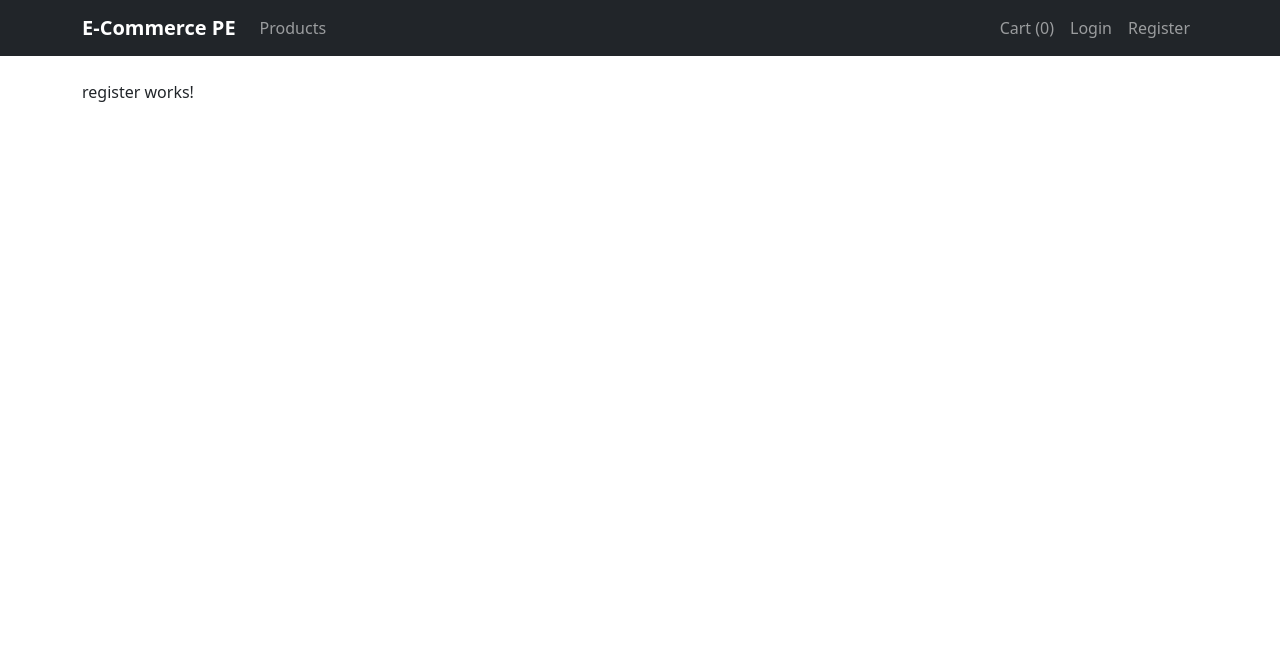
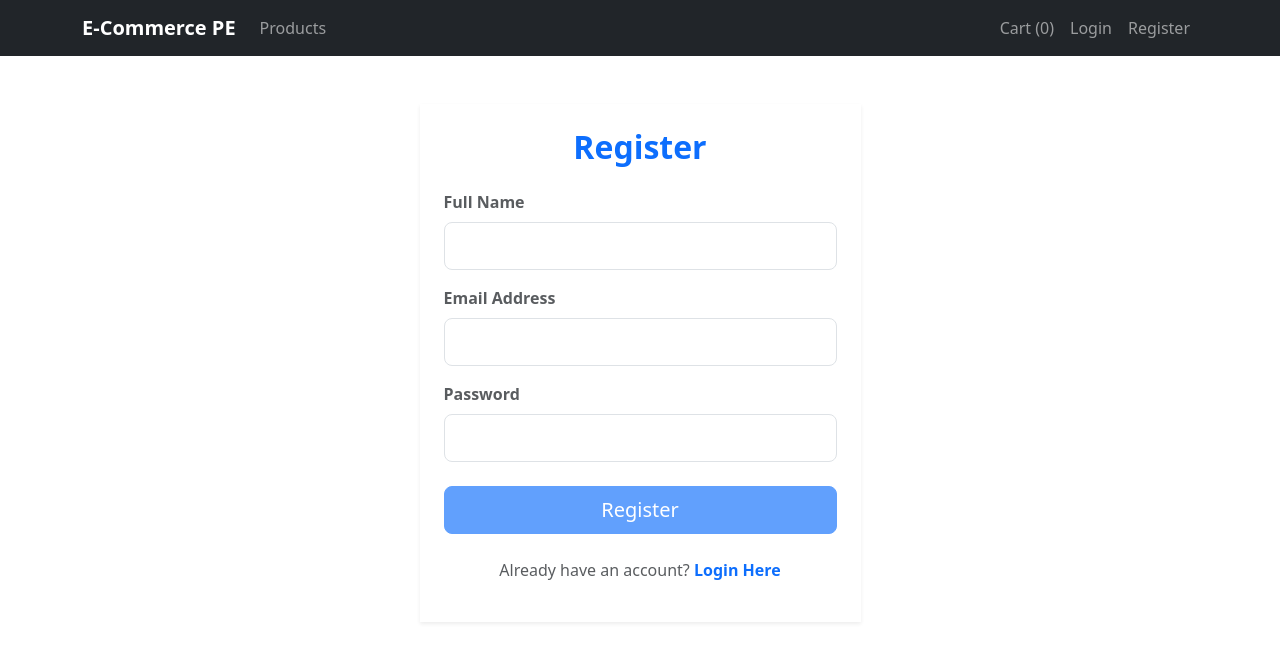
Before and after one commit to NitaMario/ECommerceVerticalSlice, an Angular app in the folder Frontend/: page /register in a window 1280 px wide. Shown: the top 662 px of the page. Built offline with nearby package versions, Linux system fonts and the light colour scheme.

Commit message:
feat: add register component

```diff
--- a/Frontend/src/app/features/auth/auth.service.ts
+++ b/Frontend/src/app/features/auth/auth.service.ts
@@ -23,6 +23,13 @@ export class AuthService {
       );
   }
 
+  public register(data: { name: string; email: string; password: string }) {
+    return this.http.post<any>(
+      'https://localhost:7119/api/identity/register',
+      data,
+    );
+  }
+
   public logout() {
     sessionStorage.removeItem('jwt_token');
     this.isLoggedIn.set(false);
--- a/Frontend/src/app/features/auth/register/register.component.html
+++ b/Frontend/src/app/features/auth/register/register.component.html
@@ -1 +1,71 @@
-<p>register works!</p>
+<div class="container mt-5">
+  <div class="row justify-content-center">
+    <div class="col-md-5">
+      <div class="car shadow-sm border-0">
+        <div class="card-body p-4">
+          <h2 class="text-center mb-4 text-primary fw-bold">Register</h2>
+
+          @if (errorMessage) {
+            <div class="alert alert-danger">{{ errorMessage }}</div>
+          }
+          @if (successMessage) {
+            <div class="alert alert-success">{{ successMessage }}</div>
+          }
+
+          <form (ngSubmit)="onRegister()">
+            <div class="mb-3">
+              <label class="form-label text-muted fw-bold">Full Name</label>
+              <input
+                type="text"
+                class="form-control form-control-lg"
+                name="name"
+                [(ngModel)]="registerData.name"
+                required
+              />
+            </div>
+            <div class="mb-3">
+              <label class="form-label text-muted fw-bold">Email Address</label>
+              <input
+                type="email"
+                class="form-control form-control-lg"
+                name="email"
+                [(ngModel)]="registerData.email"
+                required
+              />
+            </div>
+            <div class="mb-4">
+              <label class="form-label text-muted fw-bold">Password</label>
+              <input
+                type="password"
+                class="form-control form-control-lg"
+                name="password"
+                [(ngModel)]="registerData.password"
+                required
+              />
+            </div>
+            <button
+              type="submit"
+              class="btn btn-primary btn-lg w-100"
+              [disabled]="
+                isLoading ||
+                !registerData.name ||
+                !registerData.email ||
+                !registerData.password
+              "
+            >
+              {{ isLoading ? "Creating Account..." : "Register" }}
+            </button>
+          </form>
+          <div class="text-center mt-4">
+            <p class="text-muted">
+              Already have an account?
+              <a routerLink="/login" class="fw-bold text-decoration-none"
+                >Login Here</a
+              >
+            </p>
+          </div>
+        </div>
+      </div>
+    </div>
+  </div>
+</div>
--- a/Frontend/src/app/features/auth/register/register.component.ts
+++ b/Frontend/src/app/features/auth/register/register.component.ts
@@ -1,11 +1,50 @@
-import { Component } from '@angular/core';
+import { Component, inject } from '@angular/core';
+import { Router, RouterLink } from '@angular/router';
+import { FormsModule } from '@angular/forms';
+import { AuthService } from '../auth.service';
 
 @Component({
   selector: 'app-register',
-  imports: [],
+  standalone: true,
+  imports: [FormsModule, RouterLink],
   templateUrl: './register.component.html',
-  styleUrl: './register.component.scss'
+  styleUrl: './register.component.scss',
 })
 export class RegisterComponent {
+  private authService = inject(AuthService);
+  private router = inject(Router);
 
+  public registerData = {
+    name: '',
+    email: '',
+    password: '',
+  };
+
+  public errorMessage = '';
+  public successMessage = '';
+  public isLoading = false;
+
+  public onRegister() {
+    this.isLoading = true;
+    this.errorMessage = '';
+    this.successMessage = '';
+
+    this.authService.register(this.registerData).subscribe({
+      next: () => {
+        this.successMessage =
+          'Account created Succesfully! Redirecting to login...';
+        this.isLoading = false;
+
+        setTimeout(() => {
+          this.router.navigate(['/login']);
+        }, 2000);
+      },
+      error: (err) => {
+        this.isLoading = false;
+        this.errorMessage =
+          err.error?.message || 'Registration failed. Please try again.';
+        console.error('Registration error', err);
+      },
+    });
+  }
 }
```
